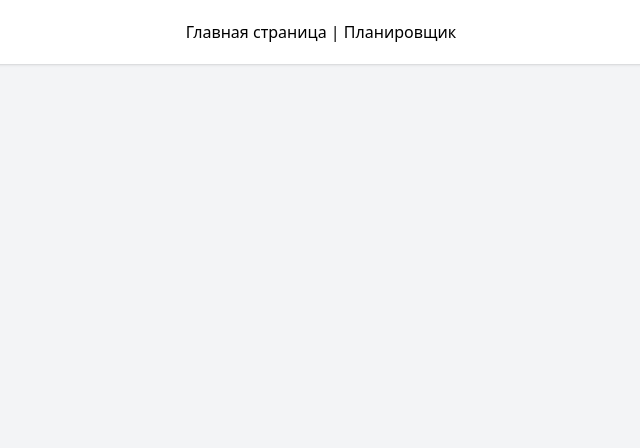
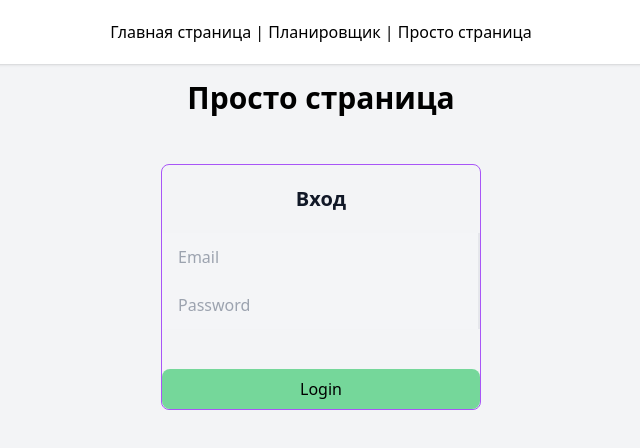
Before and after one commit to AlexandrInita/Vue3TSTailwind, a Vue app: page /simplePage in a window 1280 px wide. Shown: the top 448 px of the page, without its empty margins (319-959 px from the left). Built offline with nearby package versions, Linux system fonts and the light colour scheme.

Commit message:
add SimplePage

```diff
--- a/package.json
+++ b/package.json
@@ -9,6 +9,7 @@
     "preview": "vite preview"
   },
   "dependencies": {
+    "scss": "^0.2.4",
     "vue": "^3.2.37",
     "vue-router": "^4.1.5",
     "vuex": "^4.0.2"
--- a/src/App.vue
+++ b/src/App.vue
@@ -1,8 +1,9 @@
 <template>
-  <div class="w-screen h-screen bg-gray-100">
+  <div>
     <div id="nav" class="text-center pt-5 pb-5 mb-4 shadow bg-white">
       <router-link class="hover:font-bold" to="/">Главная страница</router-link> |
-      <router-link class="hover:font-bold" to="/planner">Планировщик</router-link>
+      <router-link class="hover:font-bold" to="/planner">Планировщик</router-link> |
+      <router-link class="hover:font-bold" to="/simplePage">Просто страница</router-link>
     </div>
 
     <router-view/>
--- /dev/null
+++ b/src/assets/scss/simplePage.scss
@@ -0,0 +1,22 @@
+.parent {
+  @apply border border-purple-500 rounded-lg m-8;
+
+  .heading {
+    @apply my-5 text-xl font-bold text-center text-gray-900;
+  }
+
+  .input {
+    @apply w-full bg-white bg-opacity-10 border-r-2 py-3 px-4 outline-none;
+
+    &:first-child {
+      @apply border-b border-indigo-400;
+    }
+  }
+
+  .btn {
+    @apply mt-10 w-full bg-green-500 bg-opacity-60
+    block mx-auto py-2 px-14 rounded-lg
+    hover:bg-opacity-100
+    transition-colors;
+  }
+}
--- a/src/pages/Home.vue
+++ b/src/pages/MainPage.vue
@@ -13,6 +13,11 @@
         class="py-2 px-6 bg-blue-400 text-white font-semibold rounded-r-full rounded-l-sm"
         to="/planner"
       >Планировщик</router-link>
+      <br>
+      <router-link
+        class="py-2 px-6 bg-indigo-400 text-white font-semibold rounded-r-full rounded-l-sm"
+        to="/simplePage"
+      >Просто страница</router-link>
     </div>
   </div>
 </template>
--- a/src/pages/Planner.vue
+++ b/src/pages/Planner.vue
@@ -16,7 +16,7 @@
             </svg>
 
             <span class="ml-2">Добавить</span>
-        </div>
+          </div>
         </button>
       </div>
 
--- /dev/null
+++ b/src/pages/SimplePage.vue
@@ -0,0 +1,41 @@
+<template>
+  <div>
+    <h1 class="text-3xl font-bold text-center">
+      Просто страница
+    </h1>
+
+    <div class="mt-4 flex flex-col max-w-sm mx-auto">
+      <div class="parent">
+        <h1 class="heading">Вход</h1>
+        <input
+          class="input"
+          placeholder="Email"
+          v-model="email"
+        />
+        <input
+          class="input"
+          placeholder="Password"
+          v-model="password"
+        />
+        <button class="btn">Login</button>
+      </div>
+    </div>
+  </div>
+</template>
+
+<script lang="ts">
+import { defineComponent, ref } from "vue"
+export default defineComponent ({
+  components: { },
+  setup () {
+    const email = ref('')
+    const password = ref('')
+
+    return {email, password}
+  }
+})
+</script>
+
+<style lang="scss">
+  @import "../assets/scss/simplePage.scss";
+</style>
--- a/src/router/index.ts
+++ b/src/router/index.ts
@@ -1,17 +1,23 @@
 import { createRouter, createWebHistory, RouteRecordRaw } from 'vue-router'
-import Home from '../pages/Home.vue'
+import MainPage from '../pages/MainPage.vue'
 import Planner from '../pages/Planner.vue'
+import SimplePage from '../pages/SimplePage.vue'
 
 const routes: Array<RouteRecordRaw> = [
   {
     path: '/',
-    name: 'Home',
-    component: Home
+    name: 'MainPage',
+    component: MainPage
   },
   {
     path: '/planner',
     name: 'Planner',
     component: Planner
+  },
+  {
+    path: '/simplePage',
+    name: 'SimplePage',
+    component: SimplePage
   }
 ]
 
--- a/src/style.css
+++ b/src/style.css
@@ -1,3 +1,7 @@
 @tailwind base;
 @tailwind components;
 @tailwind utilities;
+
+body {
+    @apply bg-gray-100;
+}
--- a/tailwind.config.cjs
+++ b/tailwind.config.cjs
@@ -5,7 +5,14 @@ module.exports = {
     "./src/**/*.{vue,js,ts,jsx,tsx}",
   ],
   theme: {
-    extend: {},
+    extend: {
+      transitionTimingFunction: {
+        DEFAULT: 'ease-in-out'
+      },
+      transitionDuration: {
+        DEFAULT: '300ms'
+      }
+    },
   },
   plugins: [],
 }
```
Also changed, not shown: 1 other file (tests, documents, lock files or other folders).
